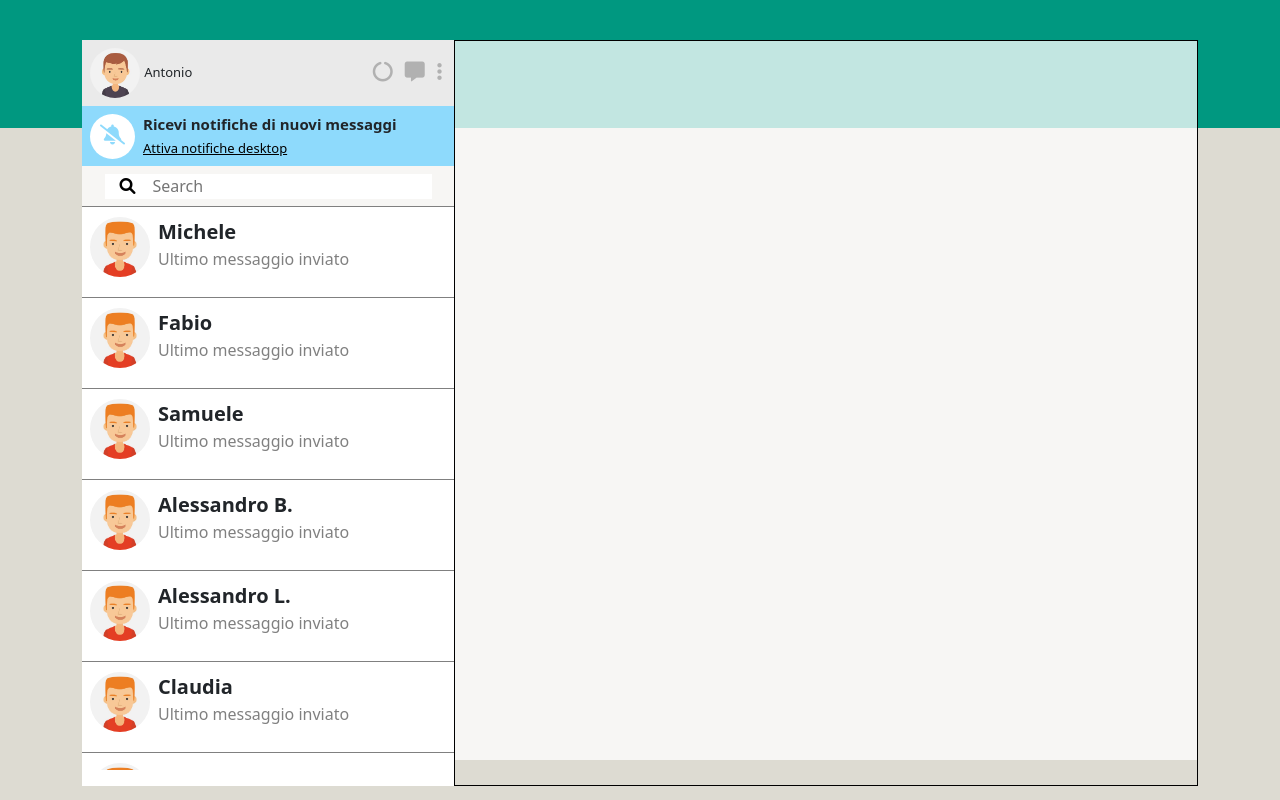
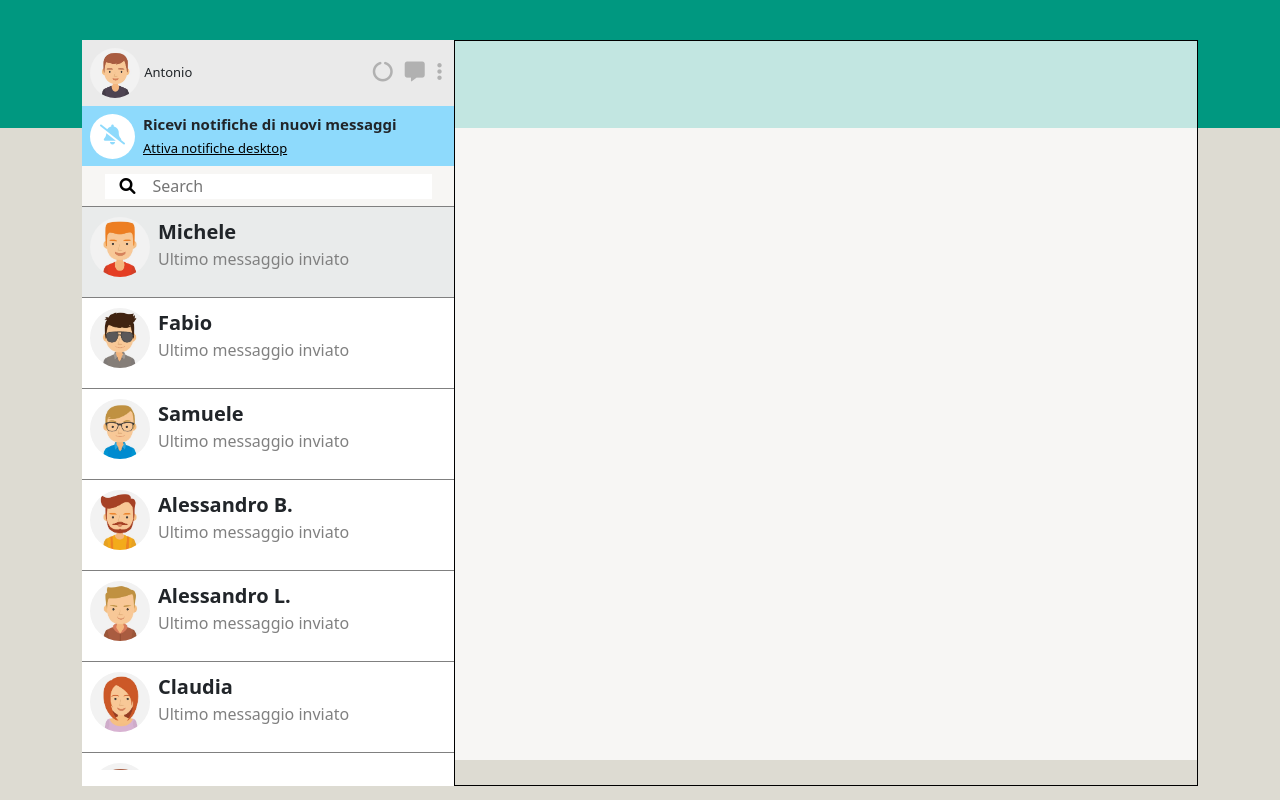
Before and after one commit to AntonioScarnera/vue-boolzapp, a plain HTML site: page index.html in a window 1280 px wide. Drawn offline with nearby package versions, Linux system fonts and the light colour scheme.

Commit message:
conclusione parte contatti

```diff
--- a/css/style.css
+++ b/css/style.css
@@ -95,6 +95,10 @@ ul{
     list-style-type: none;
     padding: 10px 0;
     border-top: 1px solid gray;
+    cursor: pointer;
+}
+.contacts-img:hover{
+    background-color: #F2F2F2;
 }
 .contacts-img img{
     width: 60px;
@@ -106,6 +110,10 @@ ul{
 }
 .activity{
     color: grey;
+}
+
+.active{
+    background-color: #E9EBEB;
 }
 
 
--- a/index.html
+++ b/index.html
@@ -52,9 +52,9 @@
 
                         <div class="col  w-100 contacts">
                             <ul>
-                                <li class="contacts-img d-flex" v-for="(user, index) in contacts">
+                                <li class="contacts-img d-flex" v-for="(user, index) in contacts" :class="{'active' : index === activeIndex}" @click="activeIndex = index">
                                     <div class="mx-2">
-                                        <img src="img/avatar_1.jpg" alt="user-image">
+                                        <img :src="'img/avatar' + user.avatar + '.jpg'" alt="user-image">
                                     </div>
                                     <div>
                                         <span class="name">{{user.name}}</span>
--- a/js/script.js
+++ b/js/script.js
@@ -172,6 +172,7 @@ const app = new Vue({
                 ],
             },
 
-        ]
+        ],
+        activeIndex: 0,
     }
 })
```
